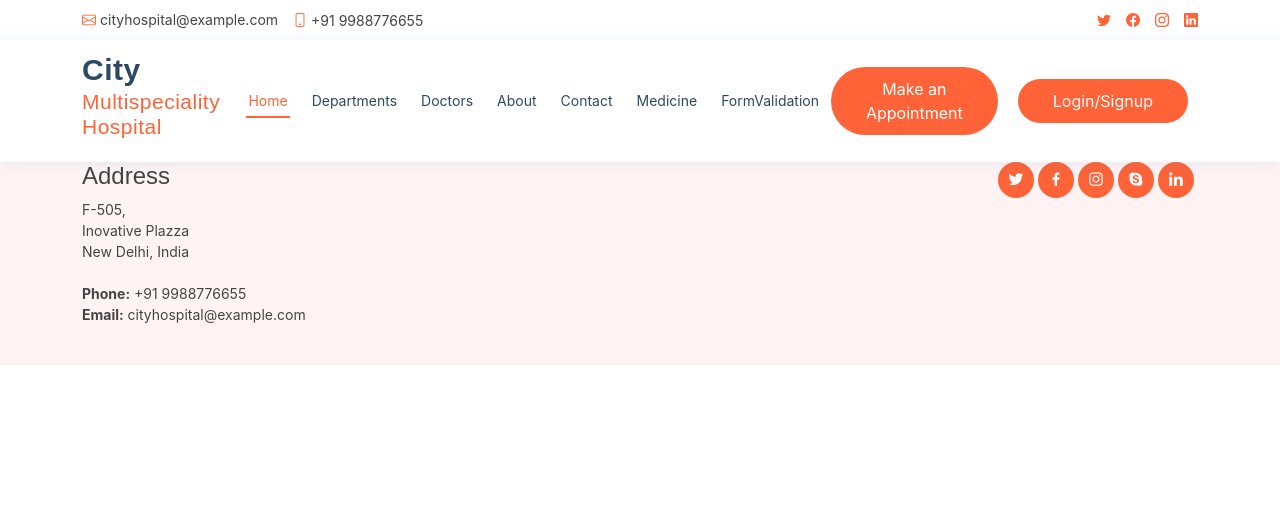
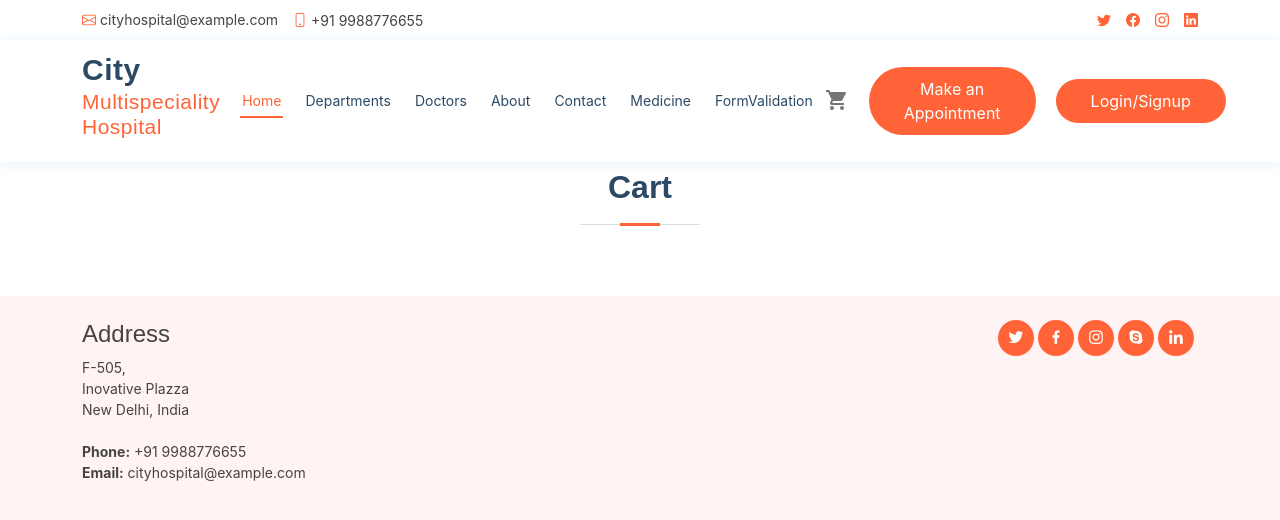
Before and after one commit to Gaurav9664/cityhospital1, a React (Create React App) app: page /cart in a window 1280 px wide. Shown: the top 520 px of the page. Built offline with nearby package versions, Linux system fonts and the light colour scheme.

Commit message:
26_07_update_cart

```diff
--- a/src/redux/action/cart.action.js
+++ b/src/redux/action/cart.action.js
@@ -3,3 +3,11 @@ import * as Actiontypes from '../ActionTypes'
 export const addToCart = (id) => (dispatch) => {
     dispatch({type: Actiontypes.ADD_TO_CART, payload:{pid: id, qty: 1}})
 }
+
+export const incrementCart = (id) => (dispatch) => {
+    dispatch({type: Actiontypes.INC_CART, payload:id})
+}
+
+export const decrementCart = (id) => (dispatch) => {
+    dispatch({type: Actiontypes.DEC_CART, payload:id})
+}
--- a/src/redux/reducer/cart.reducer.js
+++ b/src/redux/reducer/cart.reducer.js
@@ -31,6 +31,15 @@ export const cartreducer = (state = initState, action) => {
                 error: null
             }
 
+        case Actiontypes.INC_CART:
+            let index = state.item.findIndex((v) => v.pid === action.payload)
+            state.item[index].qty++;
+
+            return {
+                item: state.item,
+                isloading: false,
+                error: null
+            }
         default:
             return state
     }
--- a/src/routes/Userroutes.js
+++ b/src/routes/Userroutes.js
@@ -17,6 +17,7 @@ import PrivateRoute from './PrivateRoute';
 import Counter from '../user/container/Counter/Counter';
 import { configureStore } from '../redux/store';
 import { Provider } from 'react-redux';
+import Cart from '../user/container/cart/Cart';
 // import PrivateRoute from '../utils/PrivateRoute';
 
 function Userroutes(props) {
@@ -38,6 +39,7 @@ function Userroutes(props) {
                     <Route path='*' element={<NotFound />} />
 
                     <Route path='/formvalidation' element={<FromValidation />} />
+                    <Route path='/cart' element={<Cart />} />
 
                     <Route path='/doctor'>
                         <Route path='/doctor/:id' element={<Doctor />} />
--- a/src/user/component/Header.js
+++ b/src/user/component/Header.js
@@ -1,14 +1,36 @@
 import React from 'react';
 import { Link, Outlet } from 'react-router-dom';
 import Custombutton from '../container/Ul/Custombutton';
+import Badge from '@mui/material/Badge';
+import { styled } from '@mui/material/styles';
+import IconButton from '@mui/material/IconButton';
+import ShoppingCartIcon from '@mui/icons-material/ShoppingCart';
+import { useSelector } from 'react-redux';
+
+const StyledBadge = styled(Badge)(({ theme }) => ({
+    '& .MuiBadge-badge': {
+        right: -3,
+        top: 13,
+        border: `2px solid ${theme.palette.background.paper}`,
+        padding: '0 4px',
+    },
+}));
 
 function Header(props) {
 
     let loginstatus = localStorage.getItem('loginstatus')
+    let cartData = useSelector((state) => state.cart)
+    let cartCounet = 0;
+
+    if (cartData.item) {
+        cartCounet = cartData.item.reduce((acc, v, i) => acc + v.qty, 0)
+    }
 
     const handleremove = () => {
         localStorage.removeItem('loginstatus')
     }
+
+
 
 
     return (
@@ -18,6 +40,7 @@ function Header(props) {
                     <div className="contact-info d-flex align-items-center">
                         <i className="bi bi-envelope" /> <a href="mailto:contact@example.com">cityhospital@example.com</a>
                         <i className="bi bi-phone" /> +91 9988776655
+
                     </div>
                     <div className="d-none d-lg-flex social-links align-items-center">
                         <a href="#" className="twitter"><i className="bi bi-twitter" /></a>
@@ -44,7 +67,13 @@ function Header(props) {
                             <li><Link to="/contact" className="nav-link scrollto">Contact</Link></li>
                             <li><Link to="/medicine" className="nav-link scrollto">Medicine</Link></li>
                             <li><Link to="/formvalidation" className="nav-link scrollto">FormValidation</Link></li>
-                            {/* <li><Link to="/counter" className="nav-link scrollto">Counter</Link></li> */}
+                            <Link to="/cart">
+                                <IconButton aria-label="cart">
+                                    <StyledBadge badgeContent={cartCounet} color="secondary">
+                                        <ShoppingCartIcon />
+                                    </StyledBadge>
+                                </IconButton>
+                            </Link>
                             <Outlet />
                         </ul>
                         <i className="bi bi-list mobile-nav-toggle" />
--- a/src/user/container/Ul/CustomCard.js
+++ b/src/user/container/Ul/CustomCard.js
@@ -2,7 +2,6 @@ import React from 'react';
 import { Button, Card, CardBody, CardSubtitle, CardText, CardTitle } from 'reactstrap';
 
 function CustomCard({ value, btnval, onclick1 }) {
-    console.log(value);
     return (
         <Card
             style={{
--- /dev/null
+++ b/src/user/container/cart/Cart.js
@@ -0,0 +1,74 @@
+import React from 'react';
+import Heading from '../Ul/Heading/Heading';
+import { useDispatch, useSelector } from 'react-redux';
+import Button from '../Ul/Button/Button';
+import { decrementCart, incrementCart } from '../../../redux/action/cart.action';
+
+function Cart(props) {
+
+    const dispatch = useDispatch();
+    let medData = useSelector((state) => state.medicine);
+    let cartData = useSelector((state) => state.cart);
+
+    let cartItem = cartData.item.map((v) => {
+        let medicine = medData.medicine.
+            find((m) => m.id === v.pid)
+
+        let fData = { ...medicine, ...v }
+
+        return fData
+    })
+
+    const hendaldicment = (id) => {
+        dispatch(decrementCart(id))
+    }
+
+    const hendalincment = (id) => {
+        dispatch(incrementCart(id))
+    }
+
+
+    return (
+        <section id="contact" className="contact">
+            <div className="container">
+                <div className="section-title">
+                    <Heading type='h2'>Cart</Heading>
+                </div>
+                {
+                    cartItem.map((c, i) => {
+                        return (
+                            < div className="card mb-3" >
+                                <div className="card-body">
+                                    <div className="d-flex justify-content-between">
+                                        <div className="d-flex flex-row align-items-center">
+
+                                            <div className="ms-3">
+                                                <h5>{c.name}</h5>
+                                                <p className="small mb-0"></p>
+                                            </div>
+                                        </div>
+                                        <div className="d-flex flex-row align-items-center">
+                                            <div style={{ width: 200 }}>
+                                                <button onClick={() => hendaldicment(c.pid)}>-</button>
+                                                <h5 className="fw-normal mb-0">{c.qty}</h5>
+                                                <button onClick={() => hendalincment(c.pid)}>+</button>
+                                            </div>
+                                            <div style={{ width: 80 }}>
+                                                <h5 className="mb-0">{c.price}</h5>
+                                            </div>
+                                            <a href="#!" style={{ color: '#cecece' }}><i className="fas fa-trash-alt" /></a>
+                                        </div>
+                                    </div>
+                                </div>
+                            </div>
+                        )
+                    })
+                }
+
+
+            </div>
+        </section >
+    );
+}
+
+export default Cart;
```
